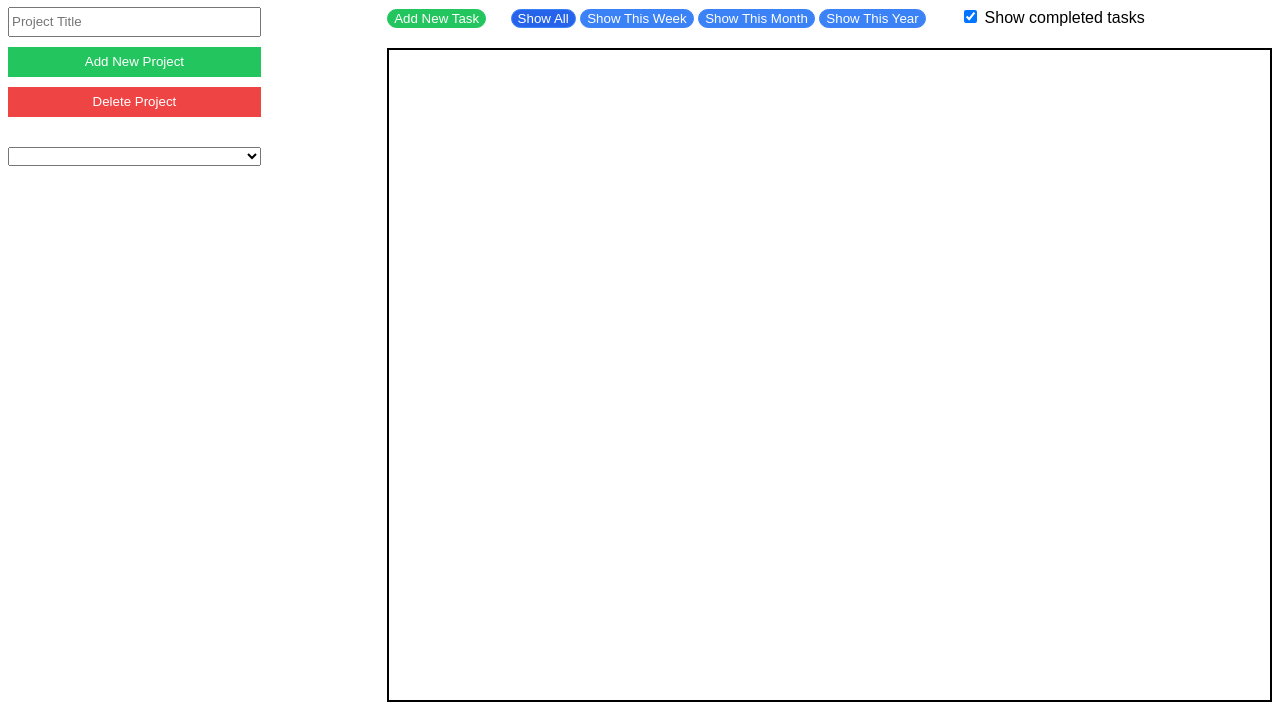
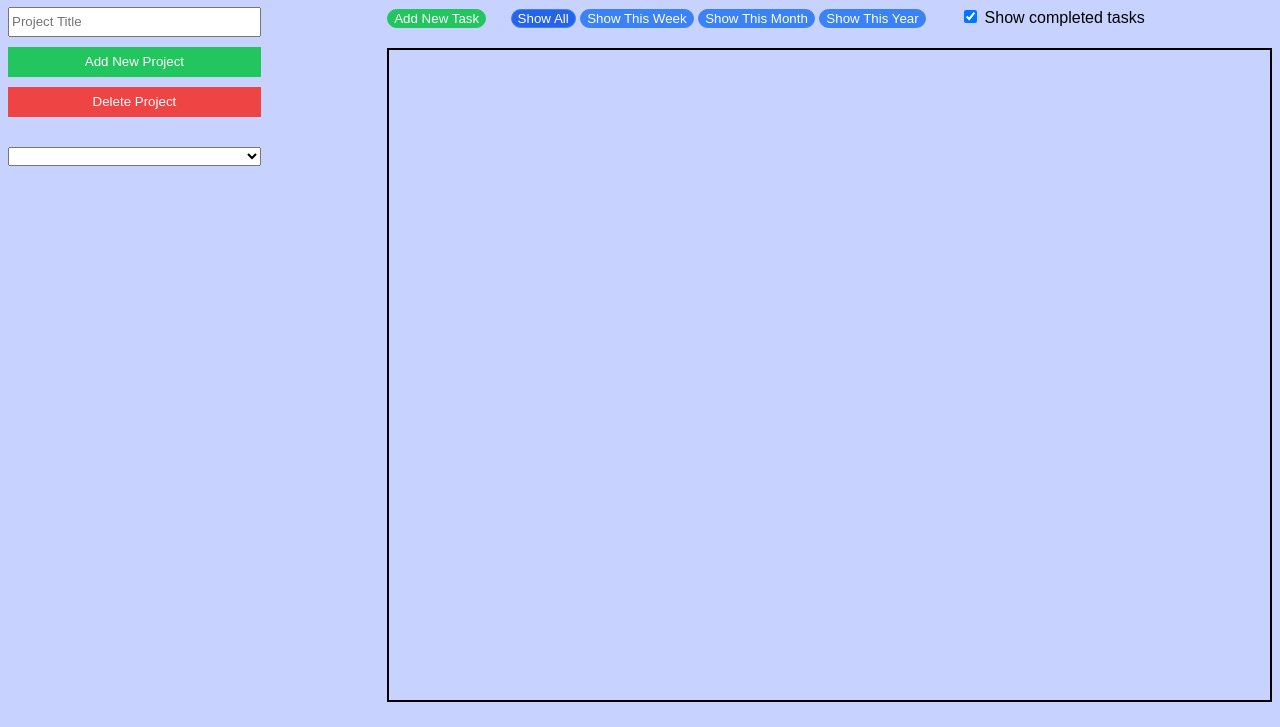
Before and after one commit to jdplumst/todo-list, a website built with webpack: page dist/index.html in a window 1280 px wide. Shown: the part 73-800 px from the top of the page. Built offline with Linux system fonts and the light colour scheme.

Commit message:
Add background color

```diff
--- a/src/styles.css
+++ b/src/styles.css
@@ -1,5 +1,9 @@
 * {
     font-family: Arial, Helvetica, sans-serif;
+}
+
+body {
+    background-color: #c7d2fe;
 }
 
 /* Header */
```
Also changed, not shown: dist/main.js.
